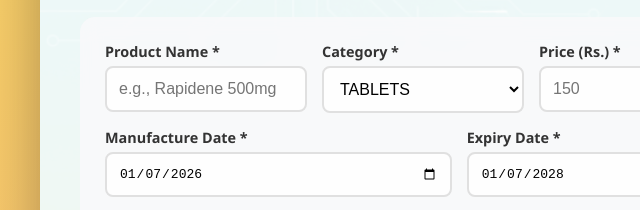
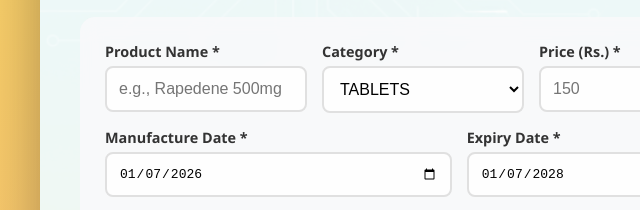
Before and after one commit to Jasith06/PRODUCT-ADD-WEBSITE, a website: page public/index.html in a window 1280 px wide. Shown: the part 258-468 px from the top of the page, 0-640 px from the left. Drawn offline with nearby package versions, Linux system fonts and the light colour scheme.

Commit message:
Update index.html

```diff
--- a/public/index.html
+++ b/public/index.html
@@ -549,7 +549,7 @@
                     <div class="form-row">
                         <div class="form-group">
                             <label for="productName">Product Name *</label>
-                            <input type="text" id="productName" placeholder="e.g., Rapidene 500mg" required>
+                            <input type="text" id="productName" placeholder="e.g., Rapedene 500mg" required>
                         </div>
                         <div class="form-group">
                             <label for="productCategory">Category *</label>
```
